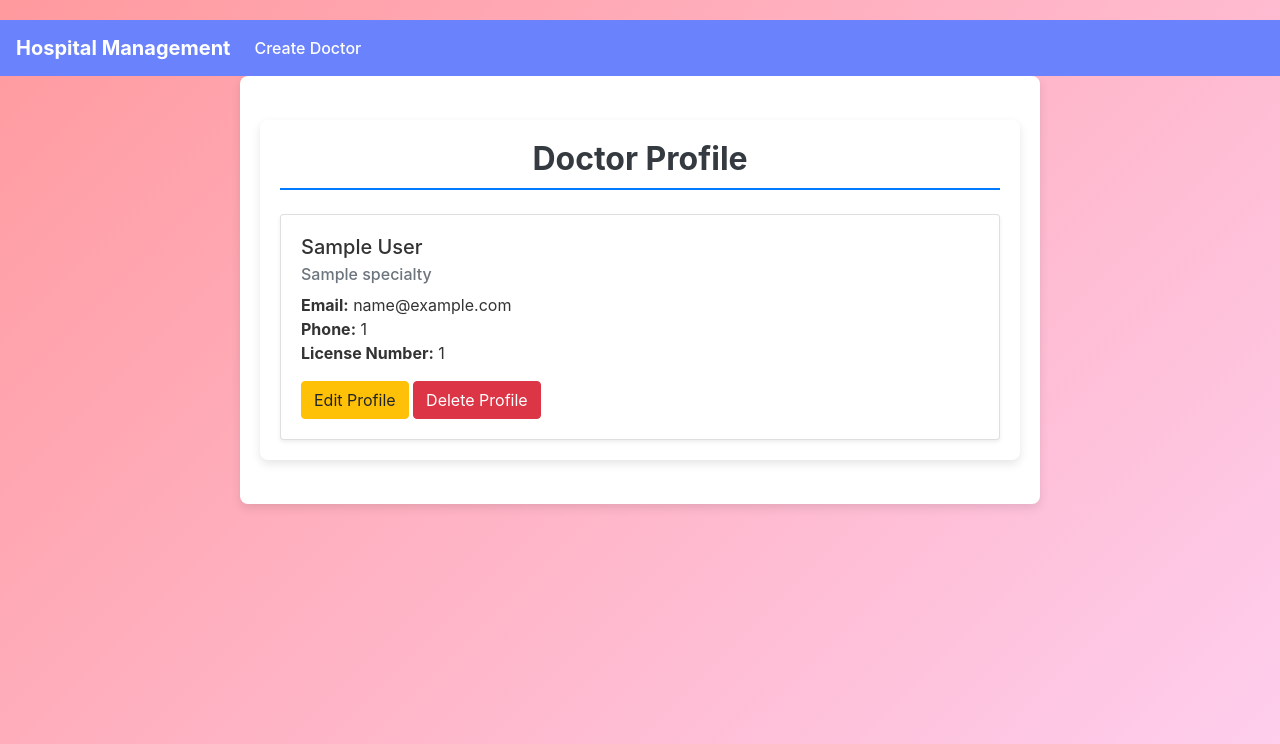
After one commit to Fotisyng/HospitalManagementSystem, a Django app: template src/doctors/templates/doctor_detail.html in a window 1280 px wide. The commit adds this page. Shown: the top 744 px of the page. Run offline with Django 3.2, Linux system fonts and the light colour scheme; the template is opened without the code that fills it: most values are stand-ins (such as "Sample title", 1, 10 or a date in 2020); some libraries are stand-ins or nearby versions.

Commit message:
feat: Add update and delete doctor views

```diff
--- /dev/null
+++ b/src/doctors/templates/doctor_detail.html
@@ -0,0 +1,23 @@
+{% extends 'base.html' %}
+
+{% block title %}Doctor Profile{% endblock %}
+
+{% block content %}
+<div class="container my-4">
+    <h2 class="text-center mb-4">Doctor Profile</h2>
+    <div class="card shadow-sm">
+        <div class="card-body">
+            <h5 class="card-title">{{ doctor.first_name }} {{ doctor.last_name }}</h5>
+            <h6 class="card-subtitle mb-2 text-muted">{{ doctor.specialty }}</h6>
+            <p class="card-text">
+                <strong>Email:</strong> {{ doctor.email }}<br>
+                <strong>Phone:</strong> {{ doctor.phone_number }}<br>
+                <strong>License Number:</strong> {{ doctor.license_number }}<br>
+            </p>
+            <a href="{% url 'doctor-update' doctor.pk %}" class="btn btn-warning">Edit Profile</a>
+            <a href="{% url 'doctor-delete' doctor.pk %}" class="btn btn-danger" onclick="return confirmDelete()">
+                Delete Profile</a>
+        </div>
+    </div>
+</div>
+{% endblock %}
--- a/src/doctors/templates/doctor_list.html
+++ b/src/doctors/templates/doctor_list.html
@@ -23,7 +23,7 @@
                     </p>
                 </div>
                 <div class="card-footer text-center">
-                    <a href="#" class="btn btn-primary">View Profile</a>
+                    <a href="{% url 'doctor-detail' doctor.pk %}" class="btn btn-primary">View Profile</a>
                 </div>
             </div>
         </div>
--- a/src/doctors/urls.py
+++ b/src/doctors/urls.py
@@ -1,9 +1,12 @@
 from django.urls import path
-from .views import DoctorCreateFormView, DoctorListView
+from .views import DoctorCreateFormView, DoctorListView, DoctorDetailView, DoctorUpdateView, DoctorDeleteView
 from .api_views import CreateDoctorAPIView
 
 urlpatterns = [
     path('create/', DoctorCreateFormView.as_view(), name='create-doctor'),
     path('list/', DoctorListView.as_view(), name='doctor-list'),
+    path('doctors/<int:pk>/', DoctorDetailView.as_view(), name='doctor-detail'),
+    path('doctors/<int:pk>/edit/', DoctorUpdateView.as_view(), name='doctor-update'),
     path('api/create/', CreateDoctorAPIView.as_view(), name='api-doctor-create'),
+    path('doctors/<int:pk>/delete/', DoctorDeleteView.as_view(), name='doctor-delete'),
 ]
```
Also changed, not shown: src/doctors/templates/doctor_confirm_delete.html (added, +14 -0 lines), src/doctors/templates/doctor_update_form.html (added, +14 -0 lines), src/doctors/views.py (+21 -2 lines).
